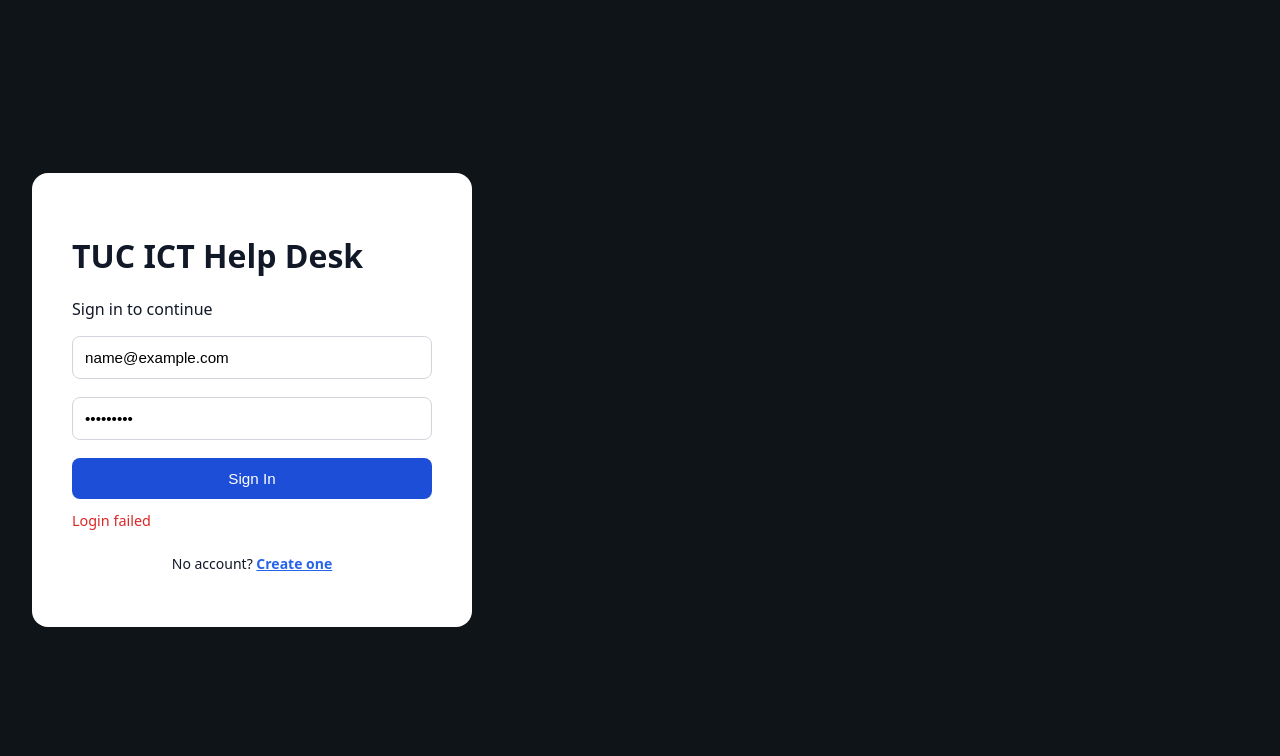
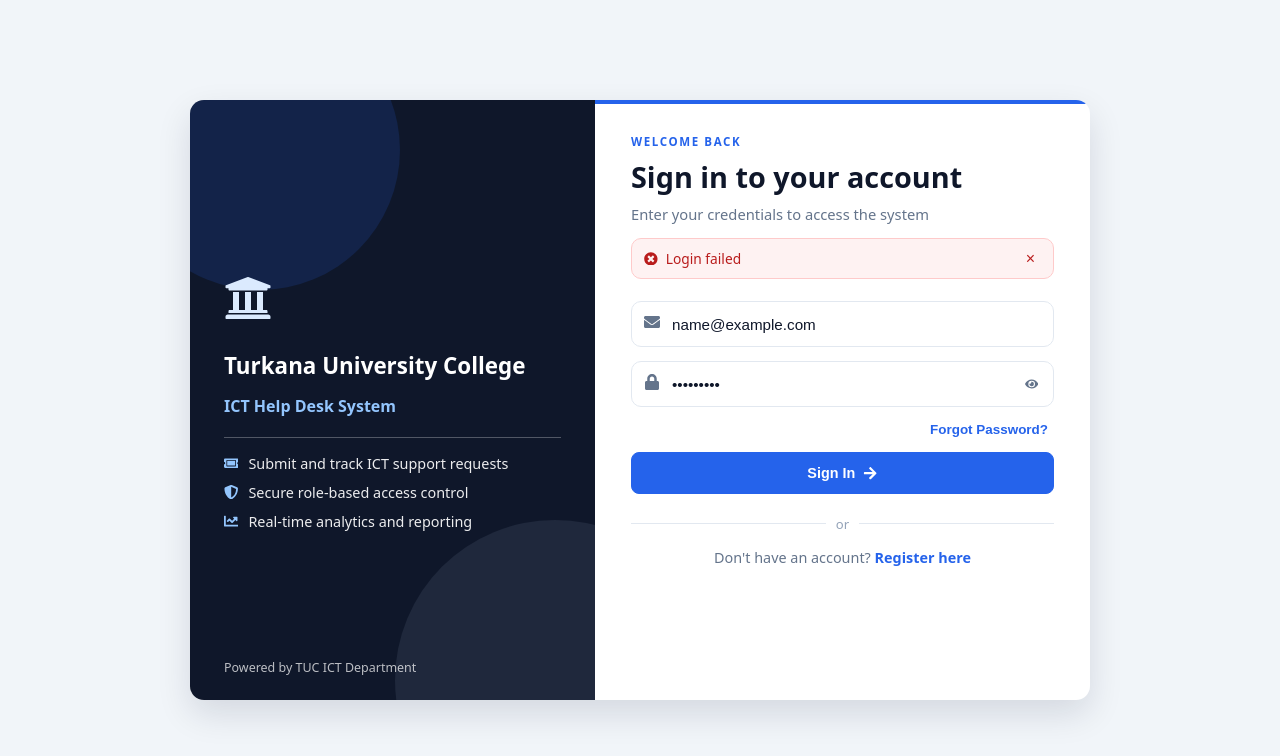
Before and after one commit to Onunga123/Helpdesk-system, a React (Vite) app in the folder client/: page /login in a window 1280 px wide. Both pictures are taken after typing "name@example.com", "Sample123" into the empty fields and a click on the button "Sign In". Shown: the top 756 px of the page. Built offline with nearby package versions, Linux system fonts and the light colour scheme; no server answers.

Commit message:
feat(login): redesign login page with two column layout and university branding

```diff
--- a/client/src/pages/auth/Auth.css
+++ b/client/src/pages/auth/Auth.css
@@ -1,326 +1,373 @@
-.auth-container {
+.auth-page {
   min-height: 100vh;
+  background: #f1f5f9;
   display: grid;
   place-items: center;
-  padding: 2rem;
+  padding: 24px;
 }
 
-.auth-card {
-  width: min(420px, 100%);
-  background: #fff;
-  color: #111827;
-  border-radius: 12px;
-  padding: 1.5rem;
+.auth-shell {
+  width: min(900px, 100%);
+  min-height: 600px;
+  background: #ffffff;
+  border-radius: 14px;
+  box-shadow: 0 14px 34px rgba(2, 20, 46, 0.12);
+  display: grid;
+  grid-template-columns: 45% 55%;
+  overflow: hidden;
+}
+
+.auth-branding {
+  background: #0f172a;
+  color: #ffffff;
+  position: relative;
+  overflow: hidden;
+  display: flex;
+  flex-direction: column;
+  justify-content: space-between;
+  padding: 42px 34px 24px;
+}
+
+.auth-branding::before,
+.auth-branding::after {
+  content: '';
+  position: absolute;
+  border-radius: 999px;
+  pointer-events: none;
+}
+
+.auth-branding::before {
+  width: 280px;
+  height: 280px;
+  top: -90px;
+  left: -70px;
+  background: rgba(37, 99, 235, 0.16);
+}
+
+.auth-branding::after {
+  width: 320px;
+  height: 320px;
+  bottom: -140px;
+  right: -120px;
+  background: rgba(148, 163, 184, 0.12);
+}
+
+.auth-branding-content {
+  position: relative;
+  z-index: 2;
+  display: grid;
+  gap: 14px;
+  align-content: center;
+  margin: auto 0;
+}
+
+.auth-logo {
+  font-size: 3rem;
+  color: #dbeafe;
+}
+
+.auth-brand-title {
+  margin: 0;
+  font-size: 1.4rem;
+  font-weight: 800;
+}
+
+.auth-brand-system {
+  margin: 0;
+  font-size: 1rem;
+  color: #93c5fd;
+  font-weight: 700;
+}
+
+.auth-brand-divider {
+  height: 1px;
+  width: 100%;
+  background: rgba(255, 255, 255, 0.28);
+  margin: 6px 0 2px;
+}
+
+.auth-feature-list {
+  list-style: none;
+  margin: 0;
+  padding: 0;
+  display: grid;
+  gap: 10px;
+}
+
+.auth-feature-list li {
+  display: flex;
+  align-items: center;
+  gap: 10px;
+  font-size: 0.9rem;
+  color: rgba(255, 255, 255, 0.92);
+}
+
+.auth-feature-list svg {
+  color: #93c5fd;
+}
+
+.auth-brand-footer {
+  margin: 0;
+  font-size: 0.78rem;
+  color: rgba(255, 255, 255, 0.72);
+  position: relative;
+  z-index: 2;
+}
+
+.auth-form-panel {
+  position: relative;
+  padding: 34px 36px 28px;
+  animation: authFadeUp 0.45s ease both;
+}
+
+.auth-card-accent {
+  position: absolute;
+  left: 0;
+  top: 0;
+  height: 4px;
+  width: 100%;
+  background: #2563eb;
+}
+
+.auth-welcome {
+  margin: 0 0 8px;
+  font-size: 0.72rem;
+  color: #2563eb;
+  letter-spacing: 0.14em;
+  text-transform: uppercase;
+  font-weight: 800;
+}
+
+.auth-title {
+  margin: 0;
+  color: #0f172a;
+  font-size: 1.8rem;
+  font-weight: 800;
+}
+
+.auth-subtitle {
+  margin: 8px 0 0;
+  color: #64748b;
+  font-size: 0.92rem;
 }
 
 .auth-form {
   display: grid;
-  gap: 0.75rem;
-  margin-top: 1rem;
-}
-
-.auth-form input,
-.auth-form button {
-  border: 1px solid #d1d5db;
-  border-radius: 8px;
-  padding: 0.75rem;
-  font-size: 0.95rem;
-}
-
-.auth-form button {
-  background: #1d4ed8;
-  color: #fff;
-  border: none;
-  cursor: pointer;
-}
-
-.auth-footer {
-  margin-top: 0.75rem;
-  font-size: 0.9rem;
-}
-
-.auth-footer a {
-  color: #2563eb;
-}
-
-.auth-message {
-  margin-top: 0.75rem;
-  font-size: 0.9rem;
-}
-
-.auth-message.error {
-  color: #dc2626;
-}
-
-.auth-message.success {
-  color: #15803d;
-}
-/* ─── AUTH LAYOUT ─────────────────────────────────────────── */
-.auth-container {
-    display: flex;
-    min-height: 100vh;
-  }
-
-  /* ─── LEFT PANEL ──────────────────────────────────────────── */
-  .auth-left {
-    width: 42%;
-    background: linear-gradient(145deg, var(--primary-dark) 0%, var(--primary) 60%, var(--primary-light) 100%);
-    display: flex;
-    flex-direction: column;
-    justify-content: center;
-    padding: 60px 50px;
-    color: white;
-    position: relative;
-    overflow: hidden;
-  }
-
-  .auth-left::before {
-    content: '';
-    position: absolute;
-    top: -80px; right: -80px;
-    width: 300px; height: 300px;
-    background: rgba(255,255,255,0.05);
-    border-radius: 50%;
-  }
-
-  .auth-left::after {
-    content: '';
-    position: absolute;
-    bottom: -100px; left: -60px;
-    width: 350px; height: 350px;
-    background: rgba(255,255,255,0.04);
-    border-radius: 50%;
-  }
-
-  .auth-logo {
-    font-size: 52px;
-    margin-bottom: 16px;
-  }
-
-  .auth-brand h1 {
-    font-size: 26px;
-    font-weight: 700;
-    margin-bottom: 4px;
-  }
-
-  .auth-brand > p {
-    font-size: 14px;
-    opacity: 0.8;
-    margin-bottom: 24px;
-  }
-
-  .auth-tagline {
-    font-size: 14px !important;
-    opacity: 0.75 !important;
-    line-height: 1.7;
-    margin-bottom: 40px !important;
-    max-width: 320px;
-  }
-
-  .auth-features {
-    display: flex;
-    flex-direction: column;
   gap: 14px;
-    position: relative;
-    z-index: 1;
-  }
-
-  .auth-feature {
-    display: flex;
-    align-items: center;
-    gap: 12px;
-    font-size: 14px;
-    opacity: 0.9;
-    background: rgba(255,255,255,0.08);
-    padding: 10px 16px;
-    border-radius: 8px;
-    backdrop-filter: blur(4px);
-  }
-
-  .auth-feature span {
-    font-size: 18px;
-  }
-
-  /* ─── RIGHT PANEL ─────────────────────────────────────────── */
-  .auth-right {
-    flex: 1;
-    display: flex;
-    align-items: center;
-    justify-content: center;
-    padding: 40px 20px;
-    background: var(--gray-100);
-  }
-
-  .auth-card {
-    background: white;
-    border-radius: 16px;
-    box-shadow: var(--shadow-lg);
-    padding: 40px;
-    width: 100%;
-    max-width: 440px;
-  }
-
-  .auth-header {
-    text-align: center;
-    margin-bottom: 32px;
-  }
-
-  .auth-header h2 {
-    font-size: 24px;
-    font-weight: 700;
-    color: var(--primary);
-    margin-bottom: 6px;
-  }
-
-  .auth-header p {
-    color: var(--gray-500);
-    font-size: 14px;
-  }
-
-  /* ─── FORM ────────────────────────────────────────────────── */
-  .auth-form {
-    display: flex;
-    flex-direction: column;
-    gap: 18px;
+  margin-top: 22px;
 }
 
 .form-group {
-    display: flex;
-    flex-direction: column;
+  display: grid;
   gap: 6px;
 }
 
-  .form-group label {
-    font-size: 13px;
-    font-weight: 600;
-    color: var(--gray-700);
-  }
-
-  .required { color: var(--danger); }
-
-  .form-row {
-    display: grid;
-    grid-template-columns: 1fr 1fr;
-    gap: 14px;
-  }
-
-  .input-wrapper {
+.input-icon-wrap {
   position: relative;
-    display: flex;
-    align-items: center;
 }
 
 .input-icon {
   position: absolute;
-    left: 14px;
-    color: var(--gray-500);
-    font-size: 14px;
+  top: 50%;
+  left: 13px;
+  transform: translateY(-50%);
+  color: #64748b;
   pointer-events: none;
 }
 
-  .input-wrapper input,
-  .input-wrapper select {
-    width: 100%;
-    padding: 11px 14px 11px 40px;
-    border: 1.5px solid var(--gray-300);
-    border-radius: 8px;
-    font-size: 14px;
-    color: var(--gray-900);
-    background: white;
-    transition: border-color 0.2s, box-shadow 0.2s;
-    outline: none;
+.input-icon-right {
+  position: absolute;
+  top: 50%;
+  right: 10px;
+  transform: translateY(-50%);
+  display: inline-flex;
+  align-items: center;
+  justify-content: center;
 }
 
-  .input-wrapper input:focus,
-  .input-wrapper select:focus {
-    border-color: var(--primary);
-    box-shadow: 0 0 0 3px rgba(26, 60, 110, 0.1);
+.form-control {
+  width: 100%;
+  min-height: 46px;
+  border: 1px solid #e2e8f0;
+  border-radius: 10px;
+  padding: 12px 16px 12px 40px;
+  font-size: 0.95rem;
+  color: #0f172a;
+  background: #ffffff;
+  transition: border-color 0.2s ease, box-shadow 0.2s ease;
 }
 
-  .input-wrapper input::placeholder {
-    color: var(--gray-500);
+.form-control:focus {
+  outline: none;
+  border-color: #93c5fd;
+  box-shadow: 0 0 0 3px rgba(37, 99, 235, 0.16);
 }
 
-  .toggle-password {
-    position: absolute;
-    right: 12px;
-    background: none;
+.auth-toggle-btn {
   border: none;
-    color: var(--gray-500);
+  background: transparent;
+  color: #64748b;
   cursor: pointer;
-    padding: 4px;
-    display: flex;
-    align-items: center;
-    font-size: 15px;
-    transition: color 0.2s;
 }
 
-  .toggle-password:hover { color: var(--primary); }
-
-  /* ─── BUTTON ──────────────────────────────────────────────── */
-  .auth-btn {
-    width: 100%;
-    padding: 13px;
-    background: var(--primary);
-    color: white;
+.auth-forgot-link {
   border: none;
-    border-radius: 8px;
-    font-size: 15px;
+  background: transparent;
+  color: #2563eb;
   font-weight: 600;
-    margin-top: 6px;
-    transition: background 0.2s, transform 0.1s;
+  font-size: 0.84rem;
+  justify-self: end;
+  cursor: pointer;
 }
 
-  .auth-btn:hover:not(:disabled) {
-    background: var(--primary-light);
-    transform: translateY(-1px);
+.btn {
+  border: 1px solid transparent;
+  border-radius: 10px;
+  font-size: 0.9rem;
+  min-height: 42px;
+  padding: 0 14px;
+  display: inline-flex;
+  align-items: center;
+  justify-content: center;
+  gap: 8px;
+  cursor: pointer;
 }
 
-  .auth-btn:disabled {
-    opacity: 0.7;
+.btn-primary {
+  background: #2563eb;
+  color: #ffffff;
+}
+
+.btn-primary:hover:not(:disabled) {
+  background: #1d4ed8;
+}
+
+.btn-block {
+  width: 100%;
+}
+
+.btn-lg {
+  min-height: 50px;
+  font-weight: 700;
+}
+
+.auth-submit-btn:disabled {
+  opacity: 0.78;
   cursor: not-allowed;
 }
 
-  .btn-loading {
+.spin {
+  animation: spin 0.8s linear infinite;
+}
+
+.divider {
+  position: relative;
+  margin: 18px 0 0;
+  text-align: center;
+}
+
+.divider::before {
+  content: '';
+  position: absolute;
+  left: 0;
+  right: 0;
+  top: 50%;
+  border-top: 1px solid #e2e8f0;
+}
+
+.divider span {
+  position: relative;
+  background: #ffffff;
+  color: #94a3b8;
+  font-size: 0.82rem;
+  padding: 0 10px;
+}
+
+.auth-footer-centered {
+  margin: 14px 0 0;
+  text-align: center;
+  color: #64748b;
+  font-size: 0.9rem;
+}
+
+.auth-footer-centered a {
+  color: #2563eb;
+  font-weight: 700;
+  text-decoration: none;
+}
+
+.alert {
+  border-radius: 10px;
+  padding: 10px 12px;
+  margin-top: 14px;
+}
+
+.alert-error {
+  background: #fef2f2;
+  border: 1px solid #fecaca;
+  color: #b91c1c;
+}
+
+.auth-alert {
   display: flex;
   align-items: center;
-    justify-content: center;
+  justify-content: space-between;
   gap: 10px;
 }
 
-  .btn-spinner {
-    width: 16px; height: 16px;
-    border: 2px solid rgba(255,255,255,0.4);
-    border-top-color: white;
-    border-radius: 50%;
-    animation: spin 0.7s linear infinite;
+.auth-alert-left {
+  display: inline-flex;
+  align-items: center;
+  gap: 8px;
+  font-size: 0.86rem;
 }
 
-  /* ─── FOOTER ──────────────────────────────────────────────── */
-  .auth-footer {
-    text-align: center;
-    margin-top: 24px;
-    font-size: 14px;
-    color: var(--gray-500);
+.auth-alert-close {
+  border: none;
+  background: transparent;
+  color: #b91c1c;
+  cursor: pointer;
+  font-size: 1rem;
+  line-height: 1;
 }
 
-  .auth-footer a {
-    color: var(--primary);
-    font-weight: 600;
-    transition: color 0.2s;
+@keyframes authFadeUp {
+  from {
+    opacity: 0;
+    transform: translateY(14px);
+  }
+  to {
+    opacity: 1;
+    transform: translateY(0);
+  }
 }
 
-  .auth-footer a:hover { color: var(--primary-light); }
+@keyframes spin {
+  to {
+    transform: rotate(360deg);
+  }
+}
 
-  /* ─── RESPONSIVE ──────────────────────────────────────────── */
 @media (max-width: 768px) {
-    .auth-container { flex-direction: column; }
-    .auth-left {
-      width: 100%;
-      padding: 40px 30px;
+  .auth-page {
+    padding: 16px;
+  }
+
+  .auth-shell {
+    grid-template-columns: 1fr;
     min-height: auto;
+    max-width: 480px;
   }
-    .auth-features { display: none; }
-    .auth-card { padding: 28px 20px; }
-    .form-row { grid-template-columns: 1fr; }
+
+  .auth-branding {
+    display: none;
   }
+
+  .auth-form-panel {
+    padding: 26px 20px 22px;
+  }
+
+  .auth-title {
+    font-size: 1.5rem;
+  }
+}
--- a/client/src/pages/auth/Login.jsx
+++ b/client/src/pages/auth/Login.jsx
@@ -1,6 +1,20 @@
 import { useState } from 'react';
 import { Link, useNavigate } from 'react-router-dom';
 import { useDispatch } from 'react-redux';
+import {
+  FaUniversity,
+  FaTicketAlt,
+  FaShieldAlt,
+  FaChartLine,
+  FaEnvelope,
+  FaLock,
+  FaEye,
+  FaEyeSlash,
+  FaTimesCircle,
+  FaArrowRight,
+  FaSpinner,
+} from 'react-icons/fa';
+import toast from 'react-hot-toast';
 import { loginUser } from '../../redux/slices/authSlice';
 import './Auth.css';
 
@@ -10,6 +24,7 @@ const Login = () => {
   const [formData, setFormData] = useState({ email: '', password: '' });
   const [status, setStatus] = useState({ type: '', message: '' });
   const [isLoading, setIsLoading] = useState(false);
+  const [showPassword, setShowPassword] = useState(false);
 
   const onChange = (e) => {
     setFormData((prev) => ({ ...prev, [e.target.name]: e.target.value }));
@@ -38,37 +53,131 @@ const Login = () => {
   };
 
   return (
-    <div className="auth-container">
-      <div className="auth-card">
-        <h1>TUC ICT Help Desk</h1>
-        <p>Sign in to continue</p>
+    <div className="auth-page">
+      <div className="auth-shell">
+        <aside className="auth-branding">
+          <div className="auth-branding-content">
+            <div className="auth-logo">
+              <FaUniversity />
+            </div>
+            <h2 className="auth-brand-title">Turkana University College</h2>
+            <p className="auth-brand-system">ICT Help Desk System</p>
+            <div className="auth-brand-divider" />
+            <ul className="auth-feature-list">
+              <li>
+                <FaTicketAlt />
+                <span>Submit and track ICT support requests</span>
+              </li>
+              <li>
+                <FaShieldAlt />
+                <span>Secure role-based access control</span>
+              </li>
+              <li>
+                <FaChartLine />
+                <span>Real-time analytics and reporting</span>
+              </li>
+            </ul>
+          </div>
+          <p className="auth-brand-footer">Powered by TUC ICT Department</p>
+        </aside>
+
+        <section className="auth-card auth-form-panel">
+          <div className="auth-card-accent" />
+          <p className="auth-welcome">Welcome Back</p>
+          <h1 className="auth-title">Sign in to your account</h1>
+          <p className="auth-subtitle">Enter your credentials to access the system</p>
+
+          {status.type === 'error' && status.message ? (
+            <div className="alert alert-error auth-alert">
+              <div className="auth-alert-left">
+                <FaTimesCircle />
+                <span>{status.message}</span>
+              </div>
+              <button
+                type="button"
+                className="auth-alert-close"
+                onClick={() => setStatus({ type: '', message: '' })}
+                aria-label="Dismiss error"
+              >
+                ×
+              </button>
+            </div>
+          ) : null}
+
           <form className="auth-form" onSubmit={onSubmit}>
+            <div className="form-group">
+              <div className="input-icon-wrap">
+                <span className="input-icon">
+                  <FaEnvelope />
+                </span>
                 <input
                   type="email"
                   name="email"
+                  className="form-control"
                   value={formData.email}
                   onChange={onChange}
-            placeholder="Email"
+                  placeholder="Email address"
+                  autoComplete="email"
                 />
+              </div>
+            </div>
+
+            <div className="form-group">
+              <div className="input-icon-wrap">
+                <span className="input-icon">
+                  <FaLock />
+                </span>
                 <input
-            type="password"
+                  type={showPassword ? 'text' : 'password'}
                   name="password"
+                  className="form-control"
                   value={formData.password}
                   onChange={onChange}
                   placeholder="Password"
+                  autoComplete="current-password"
                 />
-          <button type="submit" disabled={isLoading}>
-            {isLoading ? 'Signing In...' : 'Sign In'}
+                <button
+                  type="button"
+                  className="input-icon-right auth-toggle-btn"
+                  onClick={() => setShowPassword((prev) => !prev)}
+                  aria-label={showPassword ? 'Hide password' : 'Show password'}
+                >
+                  {showPassword ? <FaEyeSlash /> : <FaEye />}
+                </button>
+              </div>
+            </div>
+
+            <button
+              type="button"
+              className="auth-forgot-link"
+              onClick={() => toast('Contact your administrator to reset your password')}
+            >
+              Forgot Password?
+            </button>
+
+            <button type="submit" className="btn btn-primary btn-block btn-lg auth-submit-btn" disabled={isLoading}>
+              {isLoading ? (
+                <>
+                  <FaSpinner className="spin" />
+                  Signing in...
+                </>
+              ) : (
+                <>
+                  Sign In
+                  <FaArrowRight />
+                </>
+              )}
             </button>
           </form>
-        {status.message ? (
-          <p className={status.type === 'error' ? 'auth-message error' : 'auth-message success'}>
-            {status.message}
+
+          <div className="divider auth-divider">
+            <span>or</span>
+          </div>
+
+          <p className="auth-footer auth-footer-centered">
+            Don&apos;t have an account? <Link to="/register">Register here</Link>
           </p>
-        ) : null}
-        <p className="auth-footer">
-          No account? <Link to="/register">Create one</Link>
-        </p>
+        </section>
       </div>
     </div>
   );
```
Lines whose indentation alone changed are shown as unchanged.
